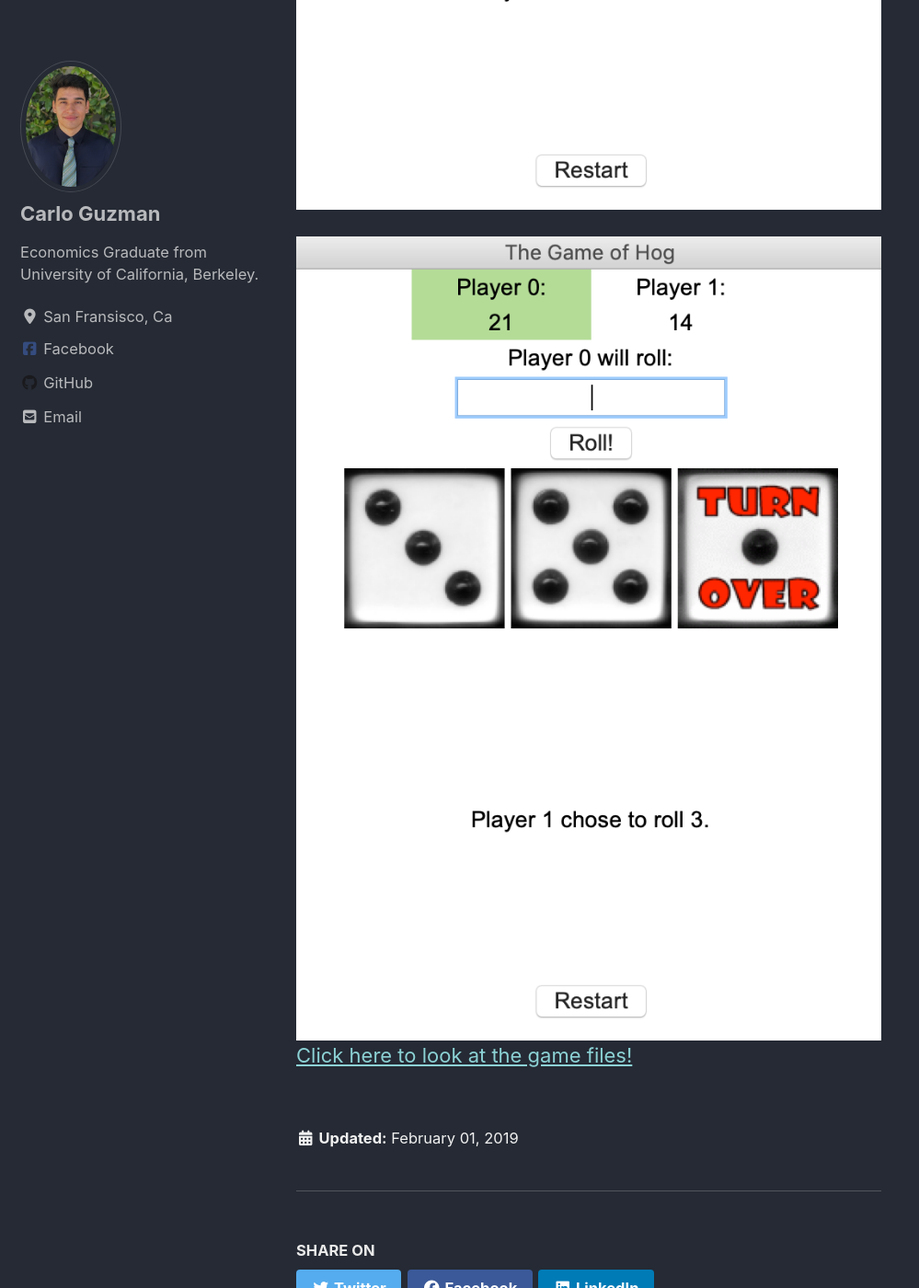
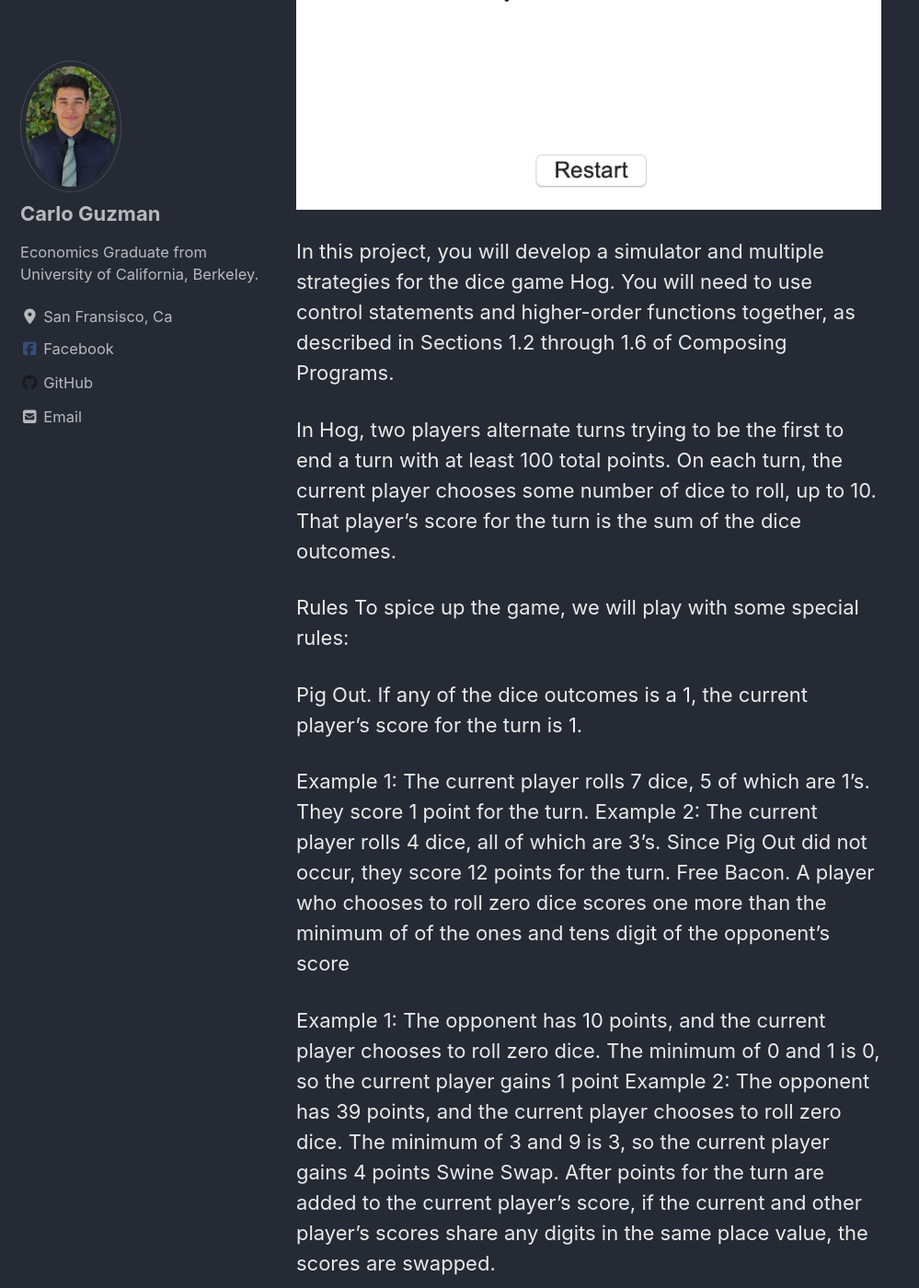
Before and after one commit to poptropicaman52/poptropicaman52.github.io, a Jekyll site: the page built from _posts/2019-02-01-hog.md, in a window 1280 px wide and 1400 px high, scrolled down 1283 px. Shown: the whole window at 92% size, without its empty margins (0-999 px from the left). Built offline with Jekyll 4.4.1, drawn with Linux system fonts in a browser that asks for light colours; cached includes are drawn as plain includes; nearby versions of some CDN libraries; some of the changed text lies outside the part shown.

Commit message:
adding hog posts stuff

```diff
--- a/_posts/2019-02-01-hog.md
+++ b/_posts/2019-02-01-hog.md
@@ -8,5 +8,23 @@ header:
 
 <img src="{{ site.url }}{{ site.baseurl }}/assets/images/hog.jpg" alt="hog screenshot">
 
-![alt]({{ site.url }}{{ site.baseurl }}/assets/images/hog.jpg)
+In this project, you will develop a simulator and multiple strategies for the dice game Hog. You will need to use control statements and higher-order functions together, as described in Sections 1.2 through 1.6 of Composing Programs.
+
+In Hog, two players alternate turns trying to be the first to end a turn with at least 100 total points. On each turn, the current player chooses some number of dice to roll, up to 10. That player's score for the turn is the sum of the dice outcomes.
+
+Rules
+To spice up the game, we will play with some special rules:
+
+Pig Out. If any of the dice outcomes is a 1, the current player's score for the turn is 1.
+
+Example 1: The current player rolls 7 dice, 5 of which are 1's. They score 1 point for the turn.
+Example 2: The current player rolls 4 dice, all of which are 3's. Since Pig Out did not occur, they score 12 points for the turn.
+Free Bacon. A player who chooses to roll zero dice scores one more than the minimum of of the ones and tens digit of the opponent's score
+
+Example 1: The opponent has 10 points, and the current player chooses to roll zero dice. The minimum of 0 and 1 is 0, so the current player gains 1 point
+Example 2: The opponent has 39 points, and the current player chooses to roll zero dice. The minimum of 3 and 9 is 3, so the current player gains 4 points
+Swine Swap. After points for the turn are added to the current player's score, if the current and other player's scores share any digits in the same place value, the scores are swapped.
+
+Note: a 0 at the beginning of a number does not count. This includes the 0 in the tens place of 5, the hundreds place of 23, and the ones place of 0. However, a 0 at the end of a number does count, so 20 and 30 are a swap.
+
 [Click here to look at the game files!](https://github.com/poptropicaman52/hog)
```
